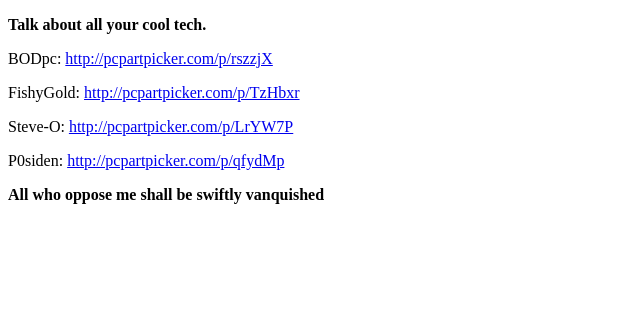
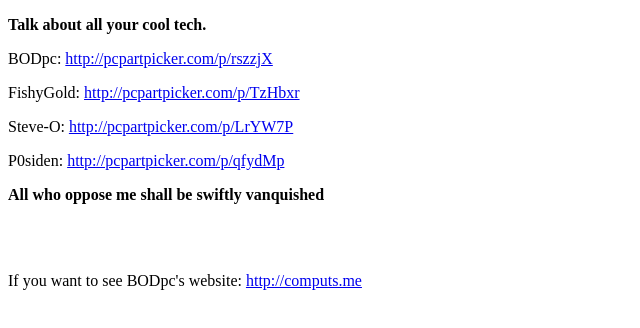
Before and after one commit to blockofdynamite/website, a plain HTML site: page pages/etc/builds.html in a window 1280 px wide. Shown: the whole page, without its empty margins (0-640 px from the left). Drawn offline with Linux system fonts and the light colour scheme.

Commit message:
Update builds.html

```diff
--- a/pages/etc/builds.html
+++ b/pages/etc/builds.html
@@ -8,5 +8,7 @@
 <p>Steve-O: <a href="http://pcpartpicker.com/p/LrYW7P">http://pcpartpicker.com/p/LrYW7P</a></p>
 <p>P0siden: <a href="http://pcpartpicker.com/p/qfydMp">http://pcpartpicker.com/p/qfydMp</a></p>
 <p><strong>All who oppose me shall be swiftly vanquished</strong></p>
+<br></br>
+<p>If you want to see BODpc's website: <a href="http://computs.me">http://computs.me</a></p>
 </body>
 </html>
```
